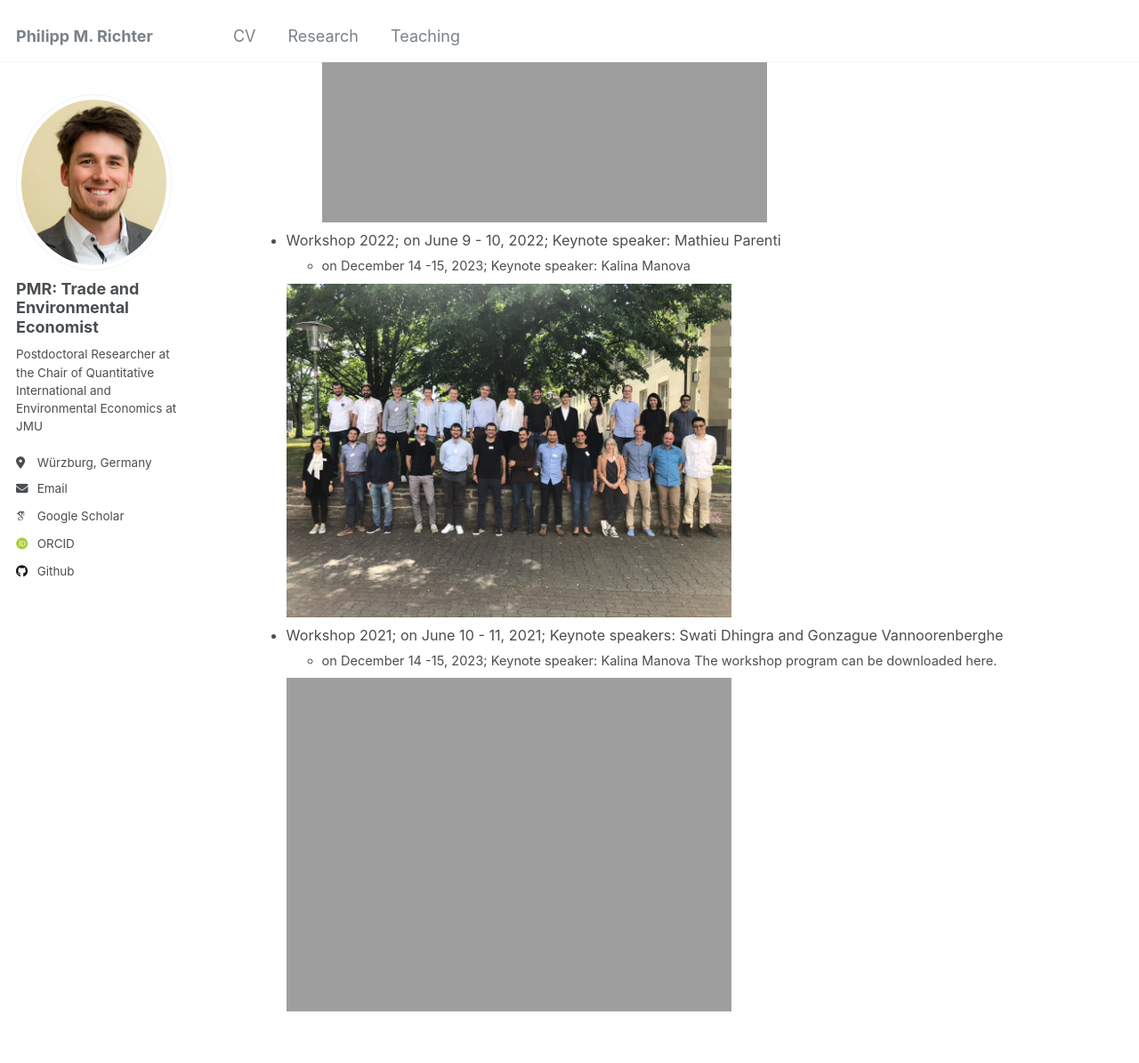
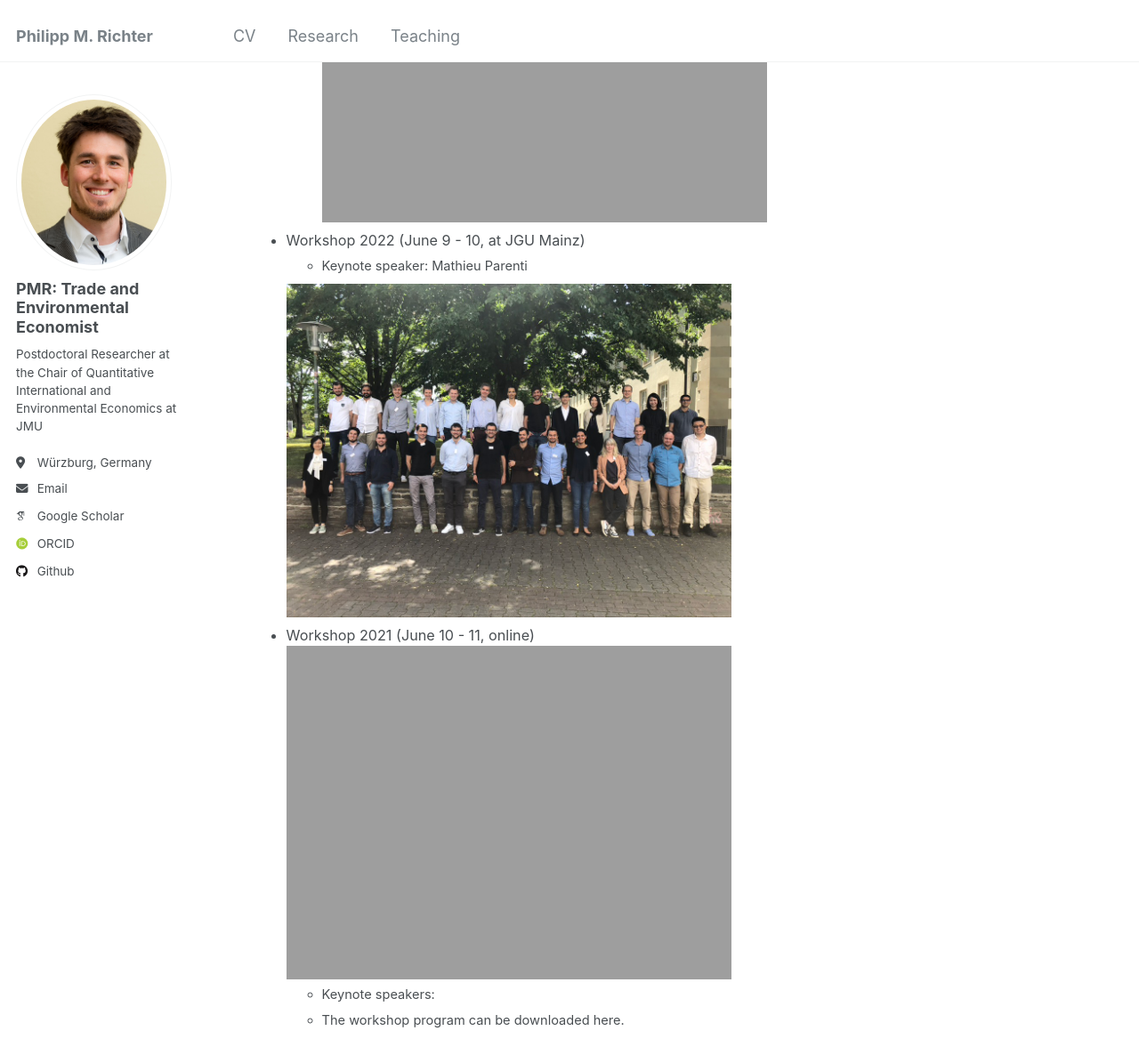
Before and after one commit to PhMRichter/PhMRichter.github.io, a Jekyll site: the page built from _pages/workshops.html, in a window 1280 px wide and 1400 px high, scrolled down 393 px. Shown: the top 1195 px of the window at 89% size. Built offline with Jekyll 4.4.1, drawn with Linux system fonts in a browser that asks for light colours; some web fonts are replaced.

Commit message:
Update workshops.html

```diff
--- a/_pages/workshops.html
+++ b/_pages/workshops.html
@@ -15,19 +15,20 @@ author_profile: true
       </li>
     </ul>
   </li>
-   <li> Workshop 2022; on June 9 - 10, 2022; Keynote speaker: Mathieu Parenti
+   <li> Workshop 2022 (June 9 - 10, at JGU Mainz)
     <ul  style="font-size: 0.9em;">
-      <li> on December 14 -15, 2023; Keynote speaker: Kalina Manova
+      <li> Keynote speaker: Mathieu Parenti
       </li>
     </ul>
    <img src="https://phmrichter.github.io/files/Shaping Globalization Workshop 2022_Photo.jpeg" alt="ShapingGloba_2022-photo" width="500" height="300">
    </li>
-   <li> Workshop 2021; on June 10 - 11, 2021; Keynote speakers: Swati Dhingra and Gonzague Vannoorenberghe <br>
+   <li> Workshop 2021 (June 10 - 11, online) <br>
+      <img src="https://phmrichter.github.io/files/Shaping Globalization Workshop 2021_Photo.png" alt="ShapingGloba_2021-photo"width="500" height="300">
      <ul  style="font-size: 0.9em;">
-      <li> on December 14 -15, 2023; Keynote speaker: Kalina Manova
-        The workshop program can be downloaded here.
+      <li> Keynote speakers:
       </li>
-    </ul>
-      <img src="https://phmrichter.github.io/files/Shaping Globalization Workshop 2021_Photo.png" alt="ShapingGloba_2021-photo" width="500" height="300">
-     </li>
+      <li> The workshop program can be downloaded here.
+      </li>
+     </ul>
+    </li>
 </ul>
```
